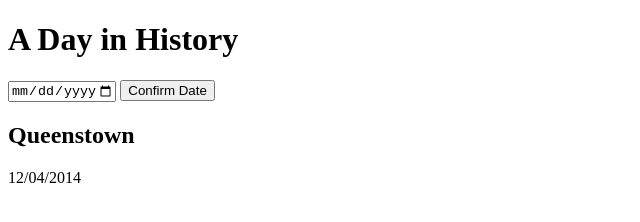
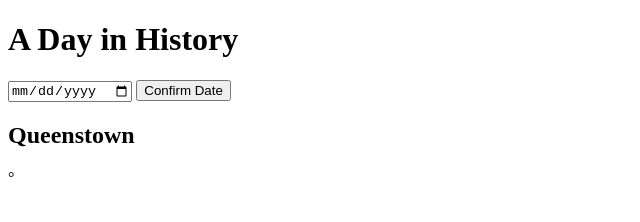
Before and after one commit to 21jmclean/7dit-processes-assesment, a plain HTML site: page processes_assesment/index.html in a window 1280 px wide. Both pictures are taken after a click on the button "Confirm Date". Shown: the whole page, without its empty margins (0-640 px from the left). Drawn offline with Linux system fonts and the light colour scheme; no server answers.

Commit message:
Program can now have date inputted, and a temperature will show up for that date. There is one error where the button has to be pressed twice, in order to get the temperature.

```diff
--- a/processes_assesment/index.html
+++ b/processes_assesment/index.html
@@ -7,13 +7,13 @@
 </head>
 <body>
     <h1>A Day in History</h1>
-    <input type="date" id="dateInput" placeholder="yyyy-mm-dd" value="" min="1990-01-01" max="2024-05-25">
-    <button id="confirm_date" onclick="log_temperature()">Confirm Date</button>
+    <input type="date" id="dateInput">
+    <button id="confirm_date" onclick="get_date()">Confirm Date</button>
 
     <div class="Card">
         <h2 id = "name">Queenstown</h1>
-        <p id="date">12/04/2014</p>
-        <p id = "temperature">Temperature: 5°</h3>
+        <p id="date"></p>
+        <p id = "temperature"></h3>
     </div>
 
     <script src="main.js"></script>
--- a/processes_assesment/main.js
+++ b/processes_assesment/main.js
@@ -1,8 +1,17 @@
-const apiurl = "https://archive-api.open-meteo.com/v1/archive?latitude=-45.0302&longitude=168.6627&start_date=2024-05-25&end_date=2024-05-25&daily=temperature_2m_max&timezone=Pacific%2FAuckland"
+let temperature = ""
+let datepick = ""
 
-let temperature = ""
+function get_date() {
+    let datepick = document.getElementById("dateInput").value;
+    document.getElementById("date").textContent = datepick;
+    get_weather()
+}
 
-fetch(apiurl)
+function get_weather() {
+    let date = datepick
+    const apiUrl = `https://archive-api.open-meteo.com/v1/archive?latitude=-45.0302&longitude=168.6627&start_date=${date}&end_date=${date}&daily=temperature_2m_max&timezone=Pacific%2FAuckland`
+
+    fetch(apiUrl)
         .then(response => {
             if (!response.ok) {
                 throw new Error('Network response was not ok');
@@ -11,14 +20,12 @@ fetch(apiurl)
         })
         .then(data => {
             temperature = data.daily.temperature_2m_max[0]
+
         })
         .catch(error => {
             console.error('Error:', error);
         });
 
-function log_temperature() {
-    let datepick = document.getElementById("dateInput")
-    document.getElementById("date").innerHtml = datepick
         console.log(temperature)
-    document.getElementById("temperature").innerHTML = temperature
+        document.getElementById("temperature").innerHTML = temperature + "°";
     }
```
Lines whose indentation alone changed are shown as unchanged.
